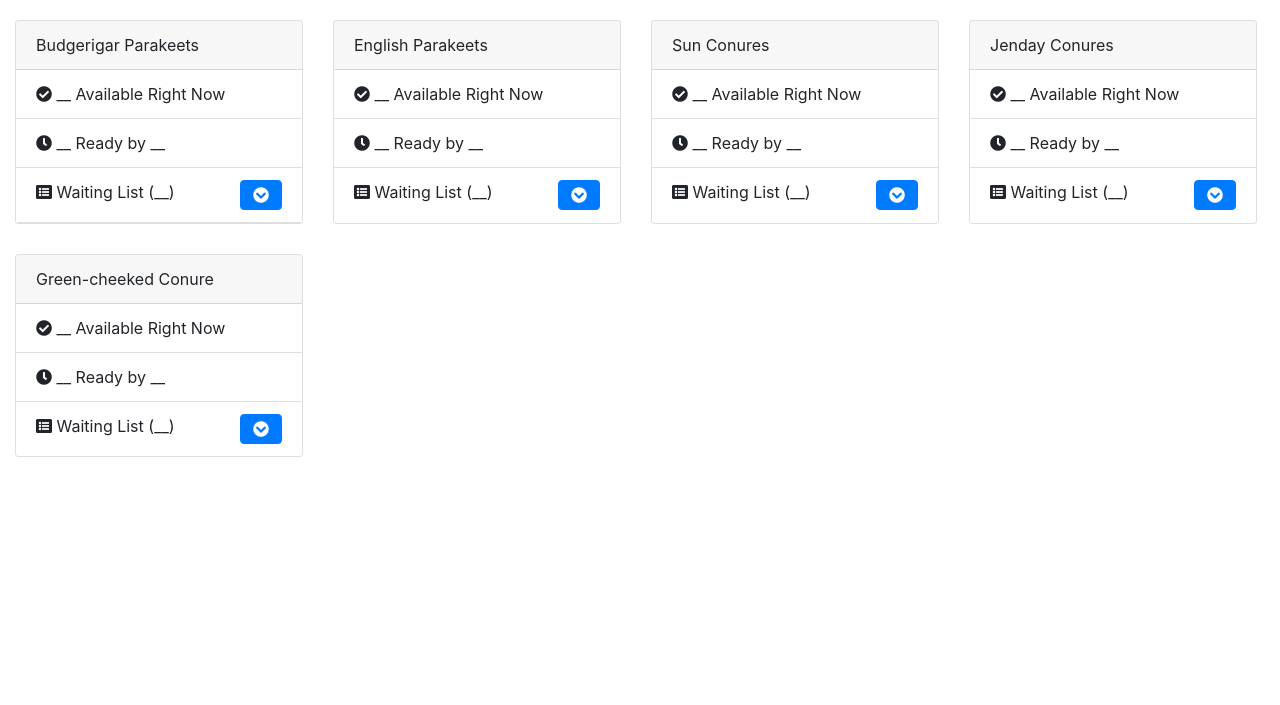
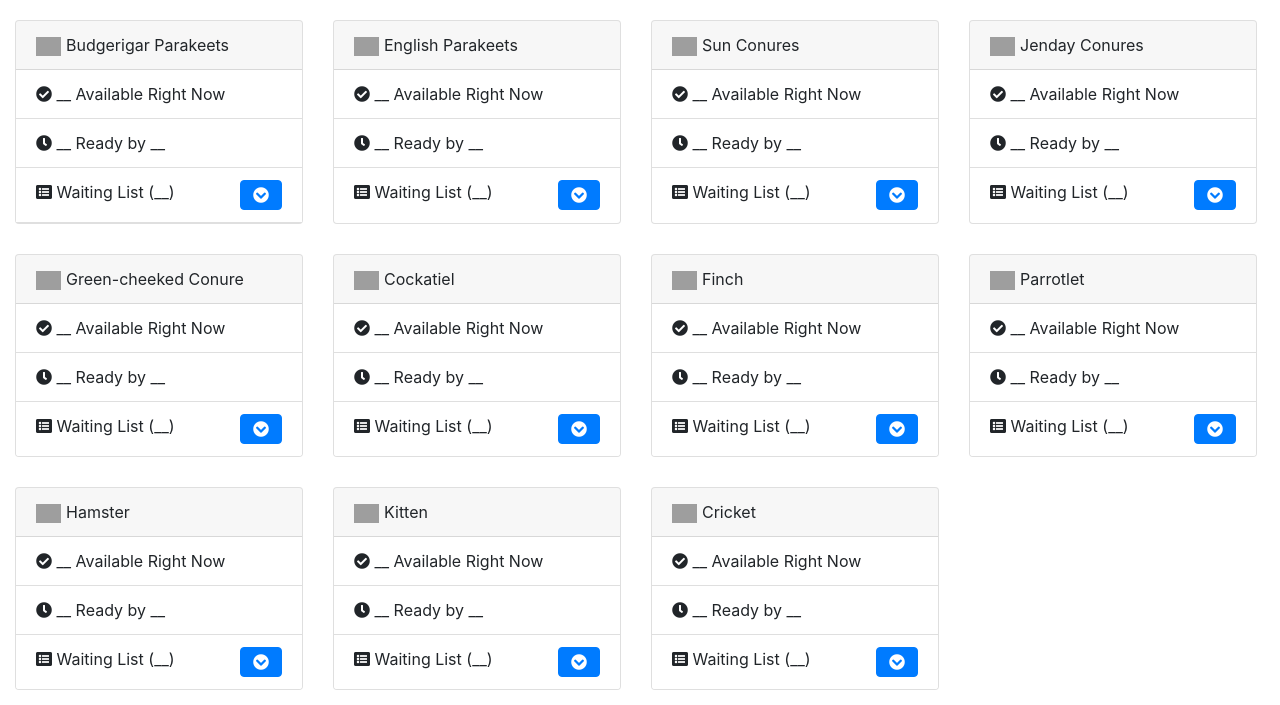
Before and after one commit to lucyach/birdShop, a plain HTML site: page stockLists.html in a window 1280 px wide. Shown: the part 107-812 px from the top of the page. Drawn offline with nearby package versions, Linux system fonts and the light colour scheme; grey boxes are pictures that could not be loaded.

Commit message:
updated stock: images, image margin, and ids

```diff
--- a/stockLists.html
+++ b/stockLists.html
@@ -49,7 +49,7 @@
 
   <div class="card" style="width: 18rem;">
     <div class="card-header">
-        Budgerigar Parakeets
+        <img src="https://lafeber.com/pet-birds/wp-content/uploads/2018/06/Parakeet.jpg">Budgerigar Parakeets
     </div>
     <ul class="list-group list-group-flush">
       <li class="list-group-item"><i class="fas fa-check-circle"></i> __ Available Right Now</li>
@@ -61,7 +61,7 @@
 
   <div class="card" style="width: 18rem;">
     <div class="card-header">
-        English Parakeets
+        <img src="https://cdn.shopify.com/s/files/1/2422/3327/files/parakeet-english-3914319_640_large.jpg?v=1554928422">English Parakeets
     </div>
     <ul class="list-group list-group-flush">
       <li class="list-group-item"><i class="fas fa-check-circle"></i> __ Available Right Now</li>
@@ -72,7 +72,7 @@
 
   <div class="card" style="width: 18rem;">
     <div class="card-header">
-        Sun Conures
+        <img src="https://lafeber.com/pet-birds/wp-content/uploads/2018/06/Conure.jpg">Sun Conures
     </div>
     <ul class="list-group list-group-flush">
       <li class="list-group-item"><i class="fas fa-check-circle"></i> __ Available Right Now</li>
@@ -83,7 +83,7 @@
 
   <div class="card" style="width: 18rem;">
     <div class="card-header">
-        Jenday Conures
+        <img src="https://cubcreeksciencecamp.com/wp-content/uploads/2020/01/Birds-Jenday-Conure-Not-best-quality.jpg">Jenday Conures
     </div>
     <ul class="list-group list-group-flush">
       <li class="list-group-item"><i class="fas fa-check-circle"></i> __ Available Right Now</li>
@@ -94,12 +94,78 @@
 
   <div class="card" style="width: 18rem;">
     <div class="card-header">
-        Green-cheeked Conure
+        <img src="https://www.thesprucepets.com/thmb/trR3PGKsyrkbrXPSqS2CY2jGCvM=/1884x1413/smart/filters:no_upscale()/GettyImages-568869691-58a6ebd43df78c345b6246bf.jpg">Green-cheeked Conure
     </div>
     <ul class="list-group list-group-flush">
       <li class="list-group-item"><i class="fas fa-check-circle"></i> __ Available Right Now</li>
       <li class="list-group-item"><i class="fa fa-clock"></i> __ Ready by __</li>
-      <li class="list-group-item"><i class="fas fa-list-alt"></i> Waiting List (__)<a href="#" class="btn btn-primary float-right" id="greenCheekedConure"><i class="fas fa-chevron-circle-down"></i></a></li>
+      <li class="list-group-item"><i class="fas fa-list-alt"></i> Waiting List (__)<a href="#" class="btn btn-primary float-right" id="greenCheekedConures"><i class="fas fa-chevron-circle-down"></i></a></li>
+    </ul>
+  </div>
+
+  <div class="card" style="width: 18rem;">
+    <div class="card-header">
+        <img src="https://lafeber.com/pet-birds/wp-content/uploads/2018/06/Cockatiel-2.jpg">Cockatiel
+    </div>
+    <ul class="list-group list-group-flush">
+      <li class="list-group-item"><i class="fas fa-check-circle"></i> __ Available Right Now</li>
+      <li class="list-group-item"><i class="fa fa-clock"></i> __ Ready by __</li>
+      <li class="list-group-item"><i class="fas fa-list-alt"></i> Waiting List (__)<a href="#" class="btn btn-primary float-right" id="cockatiels"><i class="fas fa-chevron-circle-down"></i></a></li>
+    </ul>
+  </div>
+
+  <div class="card" style="width: 18rem;">
+    <div class="card-header">
+        <img src="https://lafeber.com/pet-birds/wp-content/uploads/2018/06/Zebra-Finch.jpg">Finch
+    </div>
+    <ul class="list-group list-group-flush">
+      <li class="list-group-item"><i class="fas fa-check-circle"></i> __ Available Right Now</li>
+      <li class="list-group-item"><i class="fa fa-clock"></i> __ Ready by __</li>
+      <li class="list-group-item"><i class="fas fa-list-alt"></i> Waiting List (__)<a href="#" class="btn btn-primary float-right" id="finches"><i class="fas fa-chevron-circle-down"></i></a></li>
+    </ul>
+  </div>
+
+  <div class="card" style="width: 18rem;">
+    <div class="card-header">
+        <img src="https://www.animalfunfacts.net/images/stories/pets/birds/pacific_parrotlet_l.jpg">Parrotlet
+    </div>
+    <ul class="list-group list-group-flush">
+      <li class="list-group-item"><i class="fas fa-check-circle"></i> __ Available Right Now</li>
+      <li class="list-group-item"><i class="fa fa-clock"></i> __ Ready by __</li>
+      <li class="list-group-item"><i class="fas fa-list-alt"></i> Waiting List (__)<a href="#" class="btn btn-primary float-right" id="parrotlets"><i class="fas fa-chevron-circle-down"></i></a></li>
+    </ul>
+  </div>
+
+  <div class="card" style="width: 18rem;">
+    <div class="card-header">
+        <img src="https://www.irishtimes.com/polopoly_fs/1.3521320.1528297311!/image/image.jpg_gen/derivatives/ratio_1x1_w1200/image.jpg">Hamster
+    </div>
+    <ul class="list-group list-group-flush">
+      <li class="list-group-item"><i class="fas fa-check-circle"></i> __ Available Right Now</li>
+      <li class="list-group-item"><i class="fa fa-clock"></i> __ Ready by __</li>
+      <li class="list-group-item"><i class="fas fa-list-alt"></i> Waiting List (__)<a href="#" class="btn btn-primary float-right" id="hamsters"><i class="fas fa-chevron-circle-down"></i></a></li>
+    </ul>
+  </div>
+
+  <div class="card" style="width: 18rem;">
+    <div class="card-header">
+        <img src="https://www.petage.com/wp-content/uploads/2019/09/Depositphotos_74974941_xl-2015-e1569443284386-670x627.jpg">Kitten
+    </div>
+    <ul class="list-group list-group-flush">
+      <li class="list-group-item"><i class="fas fa-check-circle"></i> __ Available Right Now</li>
+      <li class="list-group-item"><i class="fa fa-clock"></i> __ Ready by __</li>
+      <li class="list-group-item"><i class="fas fa-list-alt"></i> Waiting List (__)<a href="#" class="btn btn-primary float-right" id="kittens"><i class="fas fa-chevron-circle-down"></i></a></li>
+    </ul>
+  </div>
+
+  <div class="card" style="width: 18rem;">
+    <div class="card-header">
+        <img src="https://cdn.britannica.com/28/82628-050-96B76362/Field-cricket.jpg">Cricket
+    </div>
+    <ul class="list-group list-group-flush">
+      <li class="list-group-item"><i class="fas fa-check-circle"></i> __ Available Right Now</li>
+      <li class="list-group-item"><i class="fa fa-clock"></i> __ Ready by __</li>
+      <li class="list-group-item"><i class="fas fa-list-alt"></i> Waiting List (__)<a href="#" class="btn btn-primary float-right" id="crickets"><i class="fas fa-chevron-circle-down"></i></a></li>
     </ul>
   </div>
 
--- a/style.css
+++ b/style.css
@@ -24,3 +24,8 @@ p {
     display: flex;
     flex-wrap: wrap;
 }
+
+img {
+    width: 25px;
+    margin-right: 5px;
+}
```
